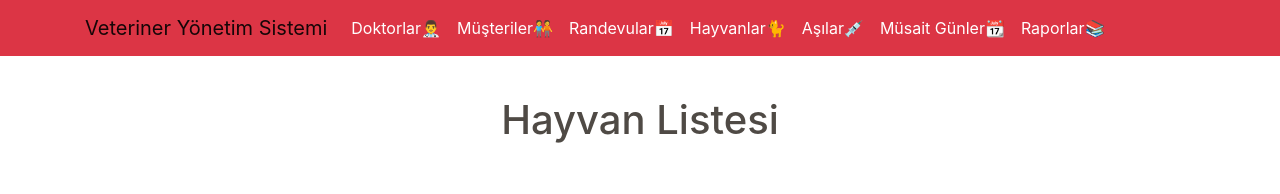
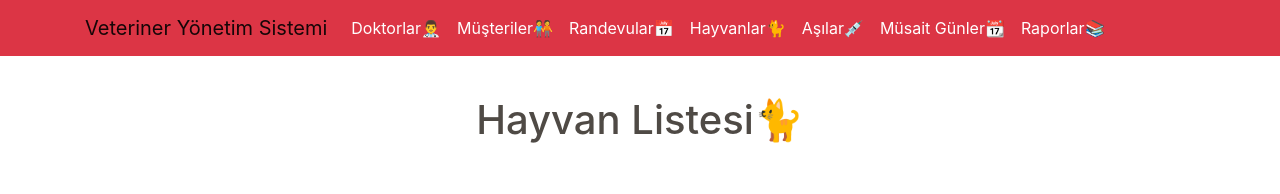
Before and after one commit to batuhanlog/Veterinary_Management, a React (Create React App) app: page /animals in a window 1280 px wide. Shown: the top 194 px of the page. Built offline with nearby package versions, Linux system fonts and the light colour scheme; no server answers.

Commit message:
Update AnimalList.js

```diff
--- a/src/components/Animal/AnimalList.js
+++ b/src/components/Animal/AnimalList.js
@@ -143,7 +143,8 @@ function AnimalList() {
 
         <div className="container">
          <br />
-         <h1 className="mt-3 text-center" style={{ color: "#4F4A45" }}>Hayvan Listesi</h1>
+         <h1 className="mt-3 text-center" style={{ color: "#4F4A45" }}>Hayvan Listesi🐈
+</h1>
 
            <br />
 
```
